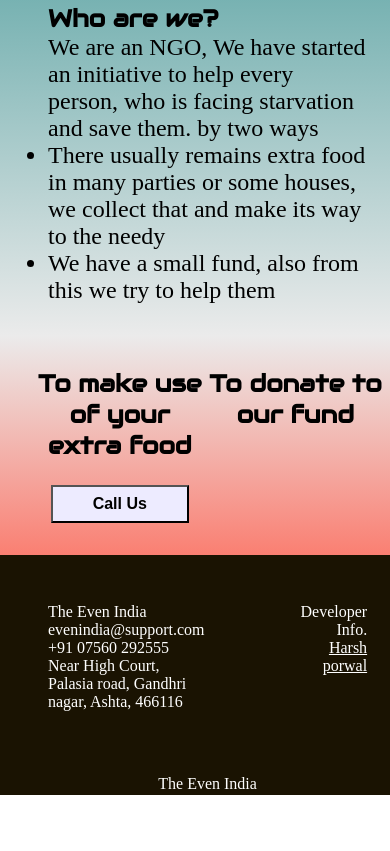
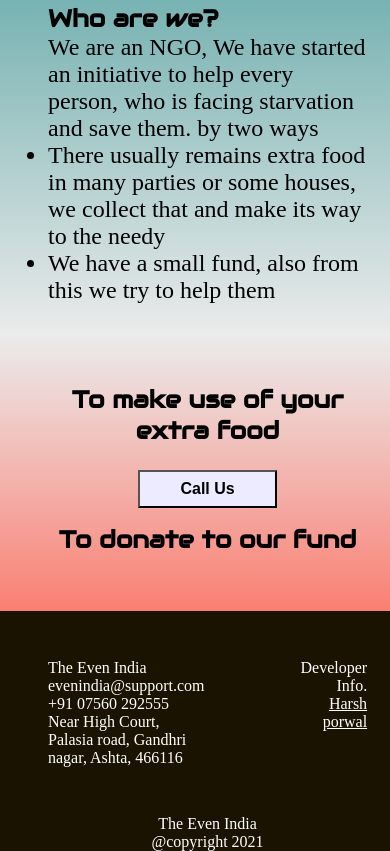
Before and after one commit to h-harsh/payment-gateway-website-GRIP-TSF, a plain HTML site: page index.html in a window 390 px wide. Shown: the part 3768-4619 px from the top of the page. Before the commit the page ends 4595 px from the top, so only its background shows below. Drawn offline with Linux system fonts and the light colour scheme.

Commit message:
415 media query

```diff
--- a/another.css
+++ b/another.css
@@ -46,5 +46,11 @@
 }
 
 @media only screen and (max-width:415px) {
-
+    .aboutUs-bottom-subDiv{
+        width: fit-content;
+        text-align: center;
+        margin: auto;
+        padding: 0;
+        margin-top: 1rem;
+    }
 }
--- a/style.css
+++ b/style.css
@@ -128,6 +128,7 @@ header p{
     background: linear-gradient(180deg, var(--white-type), var(--red-type));
     padding: 2rem;
     display:flex;
+    flex-wrap: wrap;
 
 }
 .aboutUs-bottom h2{
@@ -174,7 +175,7 @@ footer{
 }
 .footer-end{
     text-align: center;
-    padding: 1rem;
+    /* padding: 1rem; */
     margin-bottom: 0.5rem;
 }
 footer  a{
```
